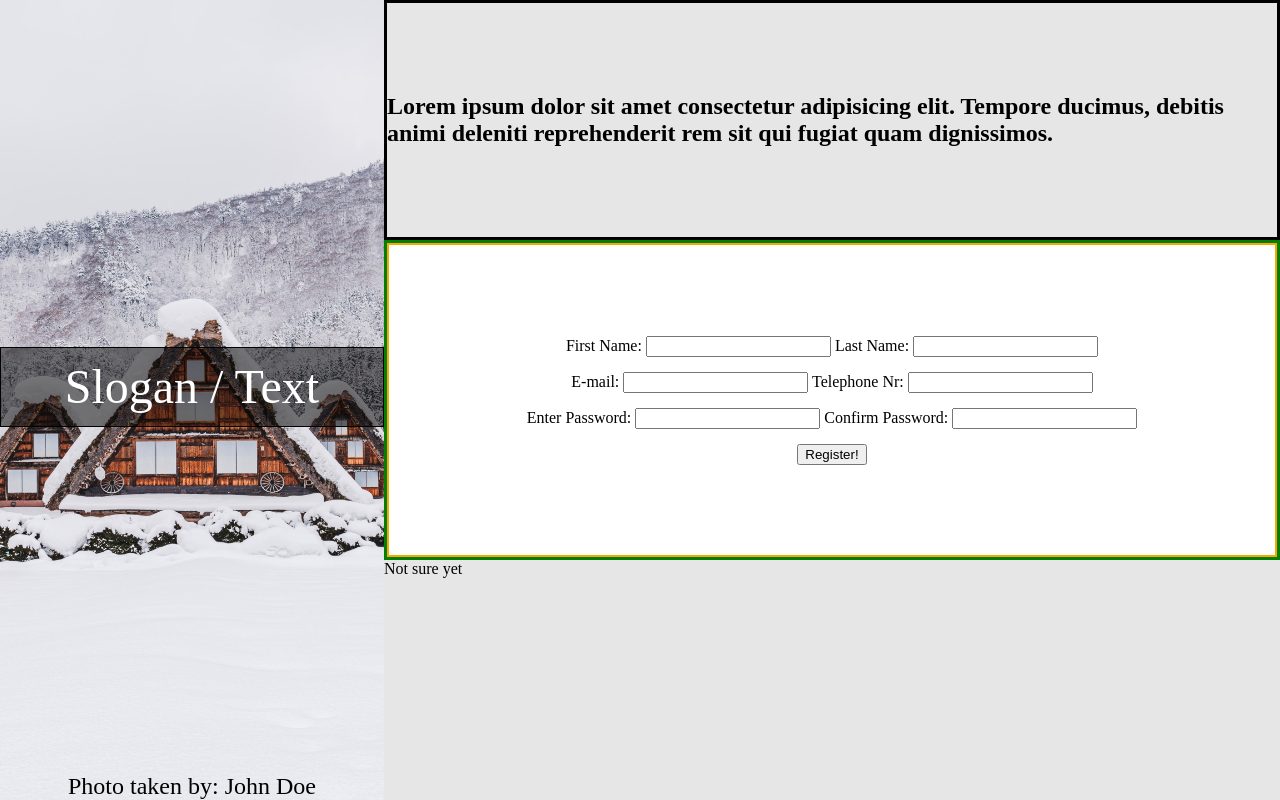
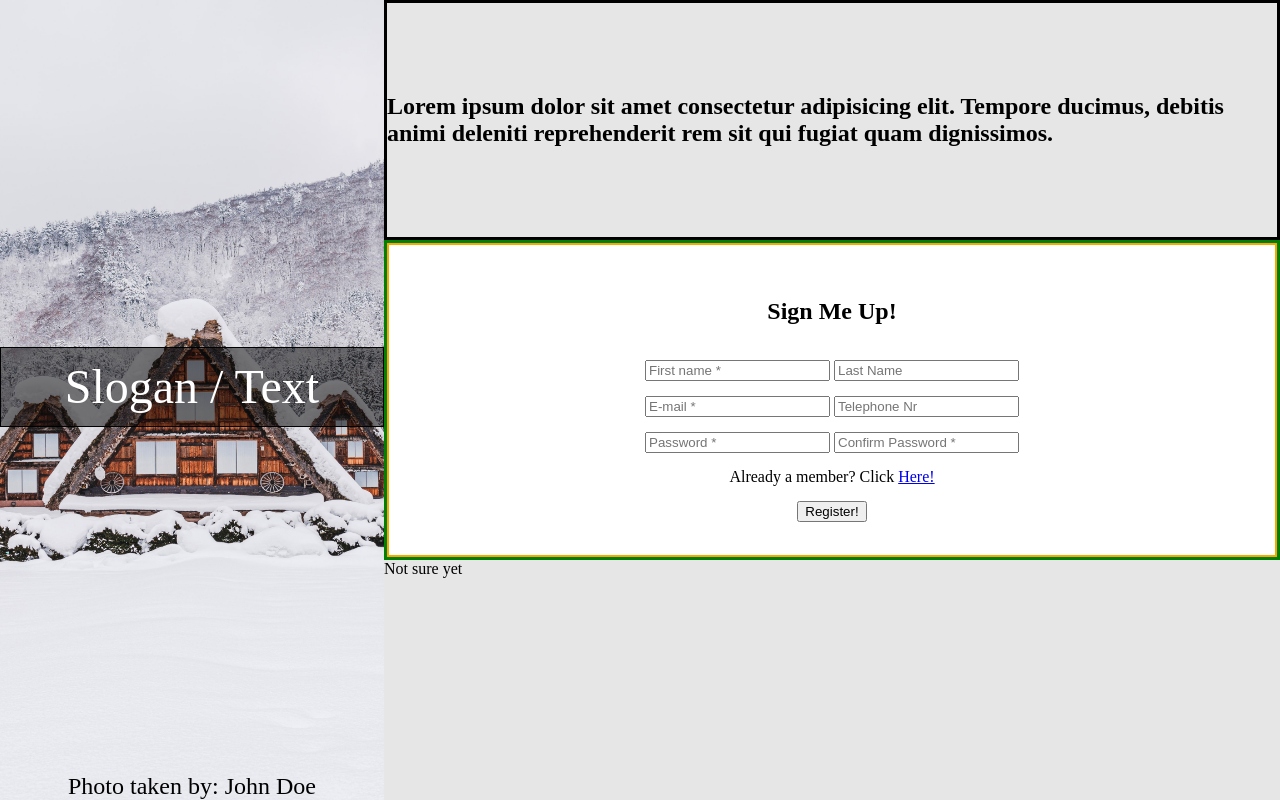
Before and after one commit to AlexSaxena/sign-up-form, a plain HTML site: page index.html in a window 1280 px wide. Drawn offline with Linux system fonts and the light colour scheme.

Commit message:
Updates Form placeholders, req, Class Removes labels

```diff
--- a/index.html
+++ b/index.html
@@ -22,24 +22,60 @@
       </section>
       <div class="form-container">
         <form action="#" method="post" class="sign-up">
+          <h2>Sign Me Up!</h2>
           <div id="Fname">
-            <label for="firstName">First Name: </label>
-            <input type="text" name="firstName" id="Fname" />
-            <label for="lastName">Last Name: </label>
-            <input type="text" name="lastName" id="Lname" />
+            <input
+              type="text"
+              name="firstName"
+              class="form-inputs"
+              id="Fname"
+              placeholder="First name *"
+              required
+            />
+            <input
+              type="text"
+              name="lastName"
+              class="form-inputs"
+              id="Lname"
+              placeholder="Last Name"
+            />
           </div>
           <div id="Fcontact">
-            <label for="mail">E-mail: </label>
-            <input type="email" name="mail" id="Email" />
-            <label for="tele">Telephone Nr: </label>
-            <input type="tel" name="tele" id="telnr" />
+            <input
+              type="email"
+              name="mail"
+              class="form-inputs"
+              id="Email"
+              placeholder="E-mail *"
+              required
+            />
+            <input
+              type="tel"
+              name="tele"
+              class="form-inputs"
+              id="telnr"
+              placeholder="Telephone Nr"
+            />
           </div>
           <div id="Fpassword">
-            <label for="password">Enter Password:</label>
-            <input type="password" name="password" id="pass" />
-            <label for="confirm">Confirm Password:</label>
-            <input type="password" name="confirm" id="pw-confirm" />
+            <input
+              type="password"
+              name="password"
+              class="form-inputs"
+              id="pass"
+              placeholder="Password *"
+              required
+            />
+            <input
+              type="password"
+              name="confirm"
+              class="form-inputs"
+              id="pw-confirm"
+              placeholder="Confirm Password *"
+              required
+            />
           </div>
+          <span>Already a member? Click <a href="#">Here!</a></span>
           <input type="submit" value="Register!" />
         </form>
       </div>
```
